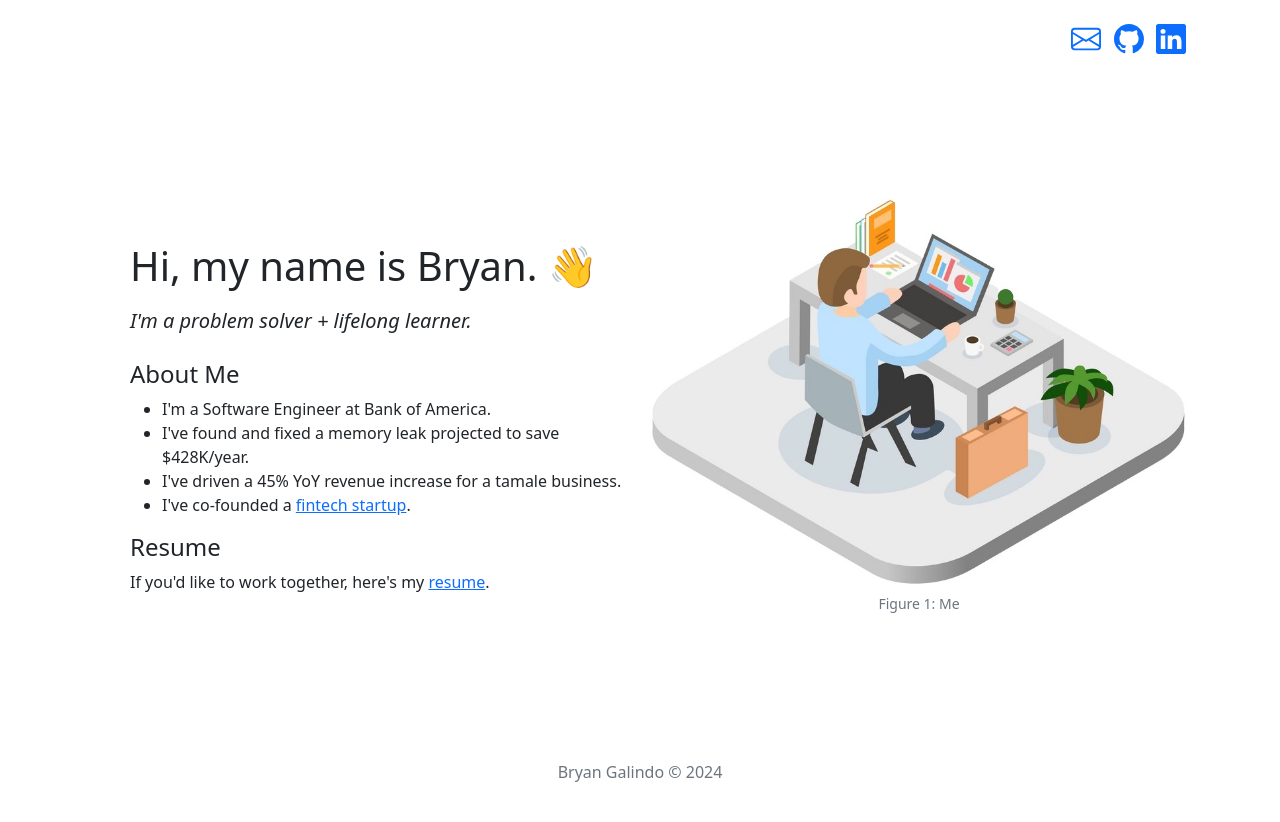
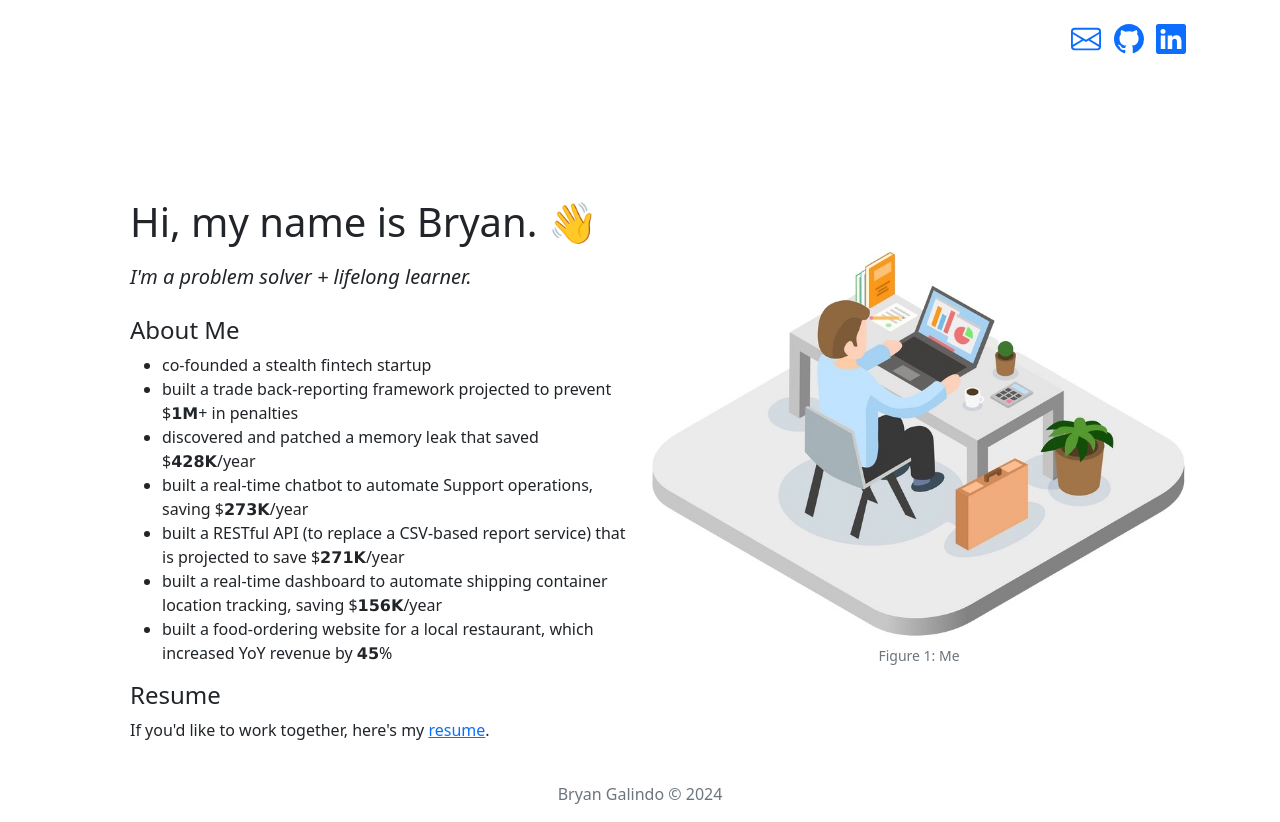
Before and after one commit to bryangalindo/bryan_galindo, a Flask app: page / in a window 1280 px wide. Before the commit the page ends 782 px from the top, so only its background shows below. Run offline with Flask 2, Linux system fonts and the light colour scheme; some libraries are stand-ins or nearby versions.

Commit message:
update accomplishments

```diff
--- a/webapp/templates/home.html
+++ b/webapp/templates/home.html
@@ -78,10 +78,13 @@
                 <section id="about-me">
                     <h4>About Me</h4>
                     <ul>
-                        <li>I'm a Software Engineer at Bank of America.</li>
-                        <li>I've found and fixed a memory leak projected to save $428K/year.</li>
-                        <li>I've driven a 45% YoY revenue increase for a tamale business.</li>
-                        <li>I've co-founded a <a href="https://www.linkedin.com/company/ori-technologies" target="_blank" rel="noopener noreferrer">fintech startup</a>.</li>
+                        <li> co-founded a stealth fintech startup</li>
+                        <li> built a trade back-reporting framework projected to prevent $𝟭𝗠+ in penalties</li>
+                        <li> discovered and patched a memory leak that saved $𝟰𝟮𝟴𝗞/year</li>
+                        <li> built a real-time chatbot to automate Support operations, saving $𝟮𝟳𝟯𝗞/year</li>
+                        <li> built a RESTful API (to replace a CSV-based report service) that is projected to save $𝟮𝟳𝟭𝗞/year</li>
+                        <li> built a real-time dashboard to automate shipping container location tracking, saving $𝟭𝟱𝟲𝗞/year</li>
+                        <li> built a food-ordering website for a local restaurant, which increased YoY revenue by 𝟰𝟱%</li>
                     </ul>
                 </section>
                 <section id="resume">
```
